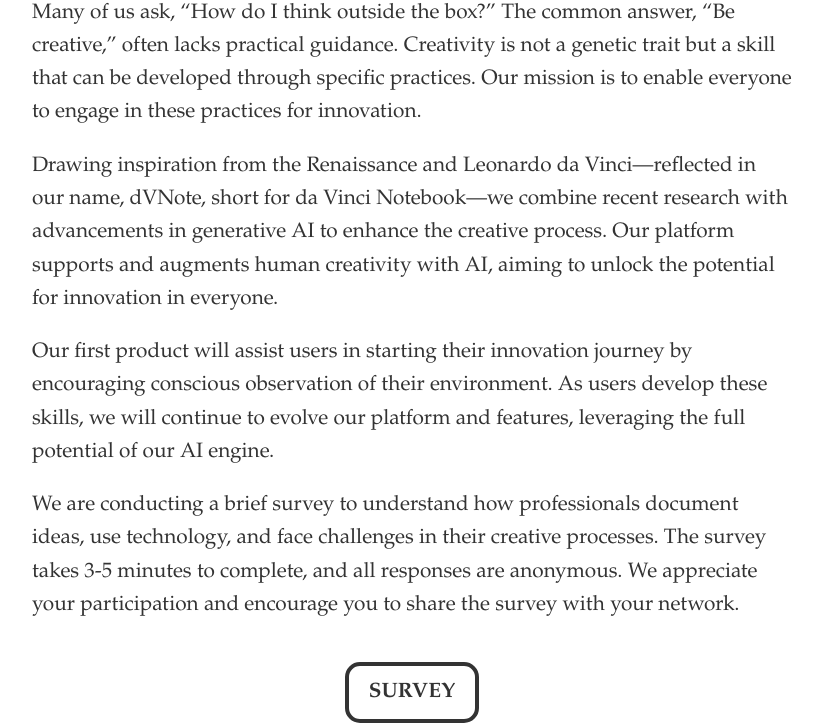
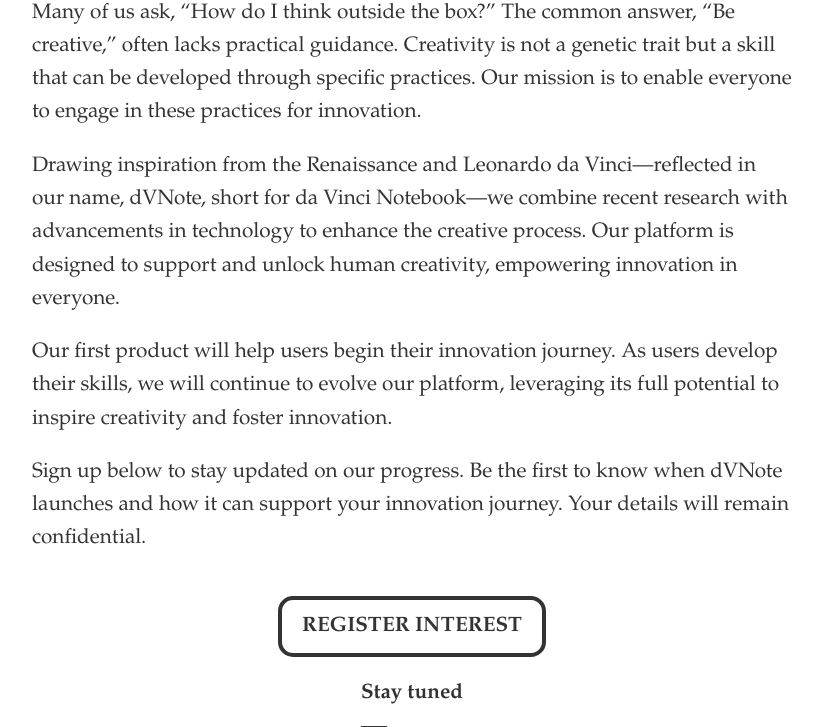
Before and after one commit to dVNote/FirstWebPage, a plain HTML site: page index.html in a window 1280 px wide. Shown: the part 427-1154 px from the top of the page, without its empty margins (228-1050 px from the left). Drawn offline with Linux system fonts and the light colour scheme; a web font is replaced by a local one.

Commit message:
Changes in the text. Replace Survey with Register Interest

```diff
--- a/index.html
+++ b/index.html
@@ -22,15 +22,15 @@
 
       <p>Many of us ask, “How do I think outside the box?” The common answer, “Be creative,” often lacks practical guidance. Creativity is not a genetic trait but a skill that can be developed through specific practices. Our mission is to enable everyone to engage in these practices for innovation.</p>
 
-      <p>Drawing inspiration from the Renaissance and Leonardo da Vinci—reflected in our name, dVNote, short for da Vinci Notebook—we combine recent research with advancements in generative AI to enhance the creative process. Our platform supports and augments human creativity with AI, aiming to unlock the potential for innovation in everyone.</p>
+      <p>Drawing inspiration from the Renaissance and Leonardo da Vinci—reflected in our name, dVNote, short for da Vinci Notebook—we combine recent research with advancements in technology to enhance the creative process. Our platform is designed to support and unlock human creativity, empowering innovation in everyone.</p>
 
-      <p>Our first product will assist users in starting their innovation journey by encouraging conscious observation of their environment. As users develop these skills, we will continue to evolve our platform and features, leveraging the full potential of our AI engine.</p>
+      <p>Our first product will help users begin their innovation journey. As users develop their skills, we will continue to evolve our platform, leveraging its full potential to inspire creativity and foster innovation.</p>
 
-      <p>We are conducting a brief survey to understand how professionals document ideas, use technology, and face challenges in their creative processes. The survey takes 3-5 minutes to complete, and all responses are anonymous. We appreciate your participation and encourage you to share the survey with your network.</p>
+      <p>Sign up below to stay updated on our progress. Be the first to know when dVNote launches and how it can support your innovation journey. Your details will remain confidential.</p>
 
       <div class="links">
-        <a class="survey" href="https://forms.gle/Jwmv3JZzRtToH9Jh9" target="_blank">
-          SURVEY
+        <a class="survey" href="https://forms.gle/4Z4CFKgrppsXt269A" target="_blank">
+          REGISTER INTEREST
         </a>
         <p>Stay tuned</p>
         <div class="icons">
@@ -38,9 +38,9 @@
               <i class="fa-brands fa-2xl fa-linkedin"></i>
             </a>
 
-            <a href="https://discord.gg/bzzbAD3Z" target="_blank">
+            <!-- <a href="https://discord.gg/bzzbAD3Z" target="_blank">
               <i class="fa-brands fa-2xl fa-discord"></i>
-            </a>
+            </a> -->
 
             <a class="text-decoration-none" href="mailto:info@dvnote.com" target="_blank">
               <i class="fa-solid fa-2xl fa-envelope"></i></a>
```
